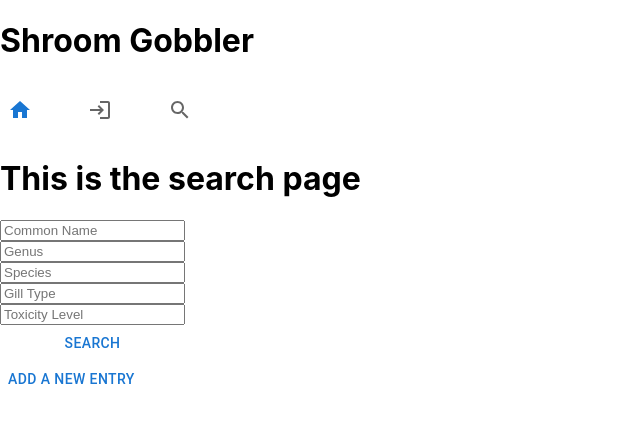
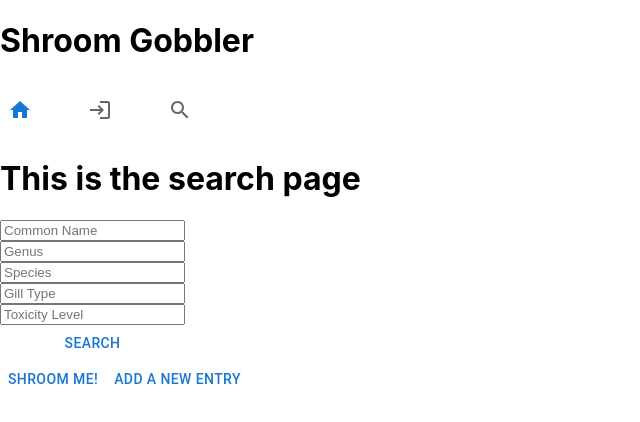
Before and after one commit to Gabe9T/mushroom-client, a React (Create React App) app: page /search in a window 1280 px wide. Shown: the top 422 px of the page, without its empty margins (0-640 px from the left). Built offline with nearby package versions, Linux system fonts and the light colour scheme.

Commit message:
random is functional
Co-authored-by: Ravin Fisher <ravesterrr@gmail.com>
Co-authored-by: Gabriel Tucker <gabrieltucker260@gmail.com>

```diff
--- a/src/components/Search.jsx
+++ b/src/components/Search.jsx
@@ -3,6 +3,7 @@ import { useState } from "react";
 import { FormControl, Input, Button } from '@mui/material';
 import { useAuth } from './AuthContext';
 import { useNavigate } from 'react-router-dom';
+import { DataArray } from "@mui/icons-material";
 
 export const Search = () => {
     const { accessToken, setToken } = useAuth();
@@ -47,6 +48,25 @@ export const Search = () => {
 
     const handleToxicityChange = (event) => {
         setToxicity(event.target.value);
+    };
+
+    const makeRandomApiRequest = async () => {
+        try {
+            const response = await fetch(`https://localhost:5001/Random`, {
+                method: 'GET',
+                headers: {
+                    'Accept': '*/*',
+                    'Content-Type': 'application/json',
+                    'Authorization': `Bearer ${accessToken}`
+                },
+            });
+
+            const data = await response.json();
+            const dataArray = [data];
+            setSearchResults(dataArray);
+        } catch (error) {
+            console.error(error);
+        }
     };
 
     const makeApiGetRequest = async () => {
@@ -125,7 +145,7 @@ export const Search = () => {
                     </div>
                 ))}
             </div>
-
+            <Button className="button" onClick={() => makeRandomApiRequest()}>Shroom Me!</Button>
             <Button className="button" onClick={() => handleCreateClick()}>Add a New Entry</Button>
         </>
     )
```
Also changed, not shown: 1 other file (tests, documents, lock files or other folders).
